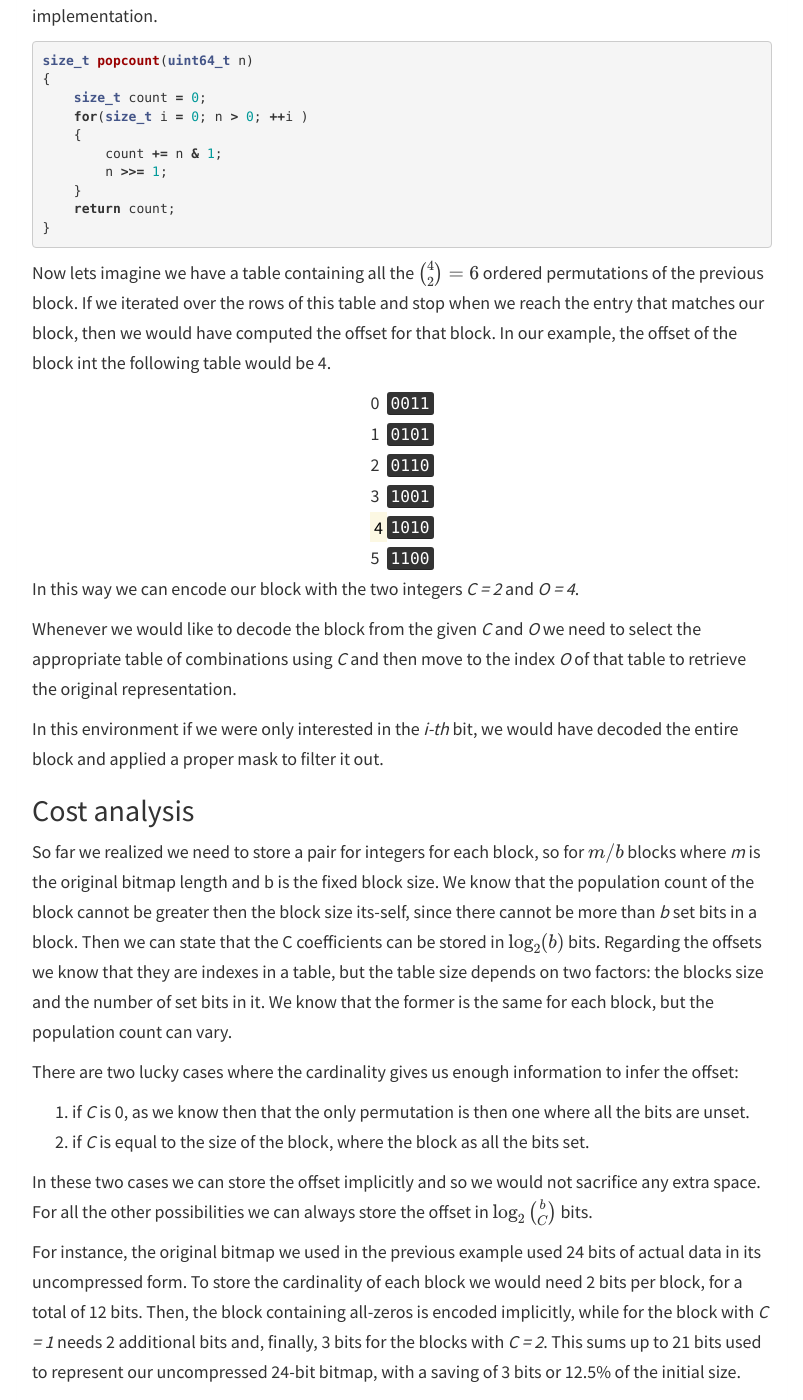
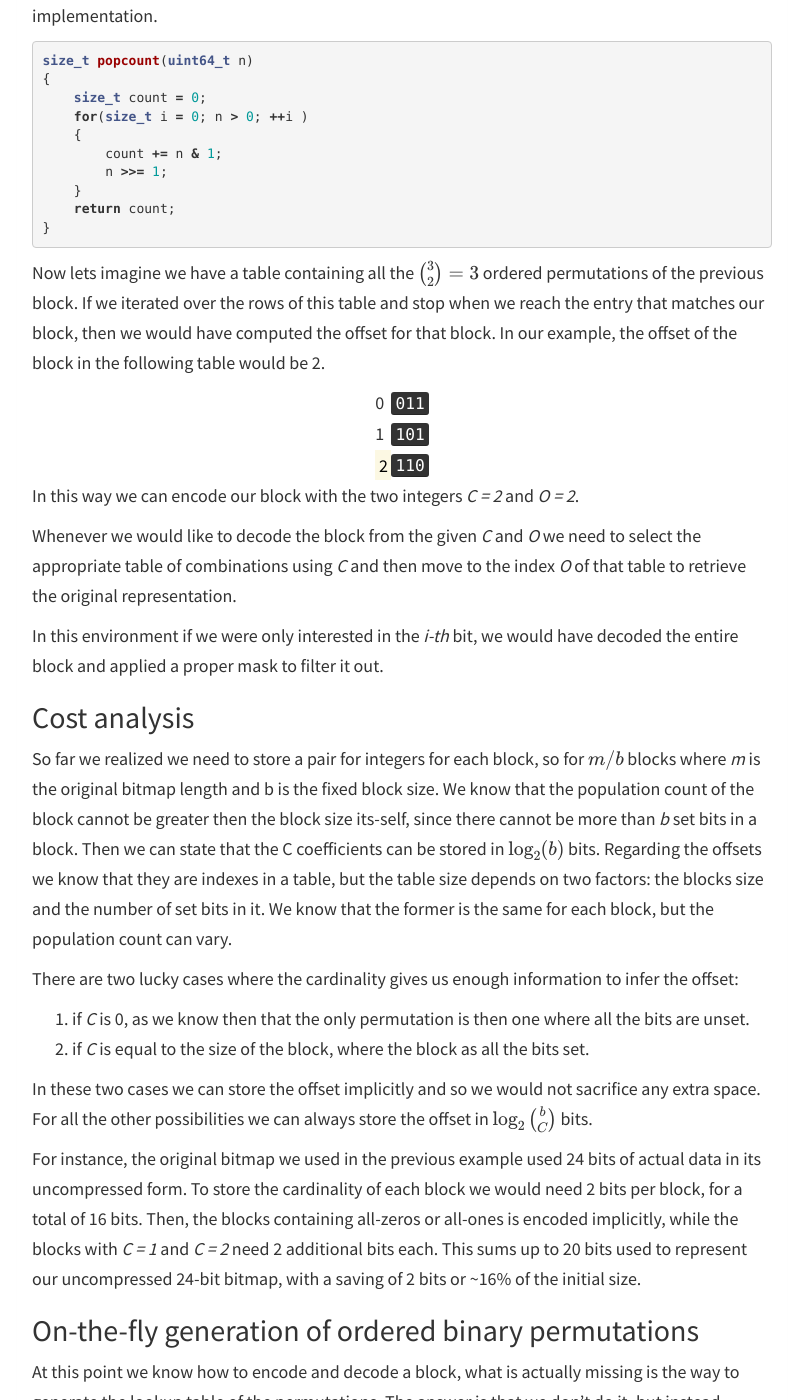
Before and after one commit to amallia/amallia.github.io, a Jekyll site: the page built from _posts/2017-12-12-on-the-fly-encoding-and-decoding-of-bitmaps.markdown, in a window 1280 px wide and 1400 px high, scrolled down 1425 px. Shown: the whole window, without its empty margins (238-1041 px from the left). Built offline with Jekyll 4.4.1, drawn with Linux system fonts in a browser that asks for light colours; nearby versions of some CDN libraries; formulas are drawn with MathJax 3; comment, search, counter and statistics services are not loaded; some of the changed text lies outside the part shown.

Commit message:
Fix error in on-the-fly-encoding-and-decoding-of-bitmaps

```diff
--- a/_posts/2017-12-12-on-the-fly-encoding-and-decoding-of-bitmaps.markdown
+++ b/_posts/2017-12-12-on-the-fly-encoding-and-decoding-of-bitmaps.markdown
@@ -12,7 +12,7 @@ image: /uploads/binary-code.png
 
 A bitmap, also referred to as bit-vector or bit-array, is a sequence of *0s* and *1s* which typically encodes a more complex object.
 
-A common example of this is a set of numbers where each of the elements are indicated as set bits in a bitmap of length equal to the greatest element plus one (as we count from zero), also commonly referred as the *universe*. As an example, the set `{3,12,21,4,23}` can be represented as <kbd>101000000001000000011000</kbd>, where - counting right to left - we have the 1-bit at the corresponding positions of the elements in the initial set.
+A common example of this is a set of numbers where each of the elements are indicated as set bits in a bitmap of length equal to the greatest element plus one (as we count from zero), also commonly referred as the *universe*. As an example, the set `{3,5,21,4,23}` can be represented as <kbd>101000000001000000011000</kbd>, where - counting right to left - we have the 1-bit at the corresponding positions of the elements in the initial set.
 
 The importance of bitmaps is irrefutable, this is why I recently started investigating which are the most effective techniques used to compress them.
 Being able to reduce their memory usage means being able to store more data or, possibly, fit it in a lower level of the cache hierarchy which immediately translates to faster access.
@@ -20,14 +20,14 @@ Being able to reduce their memory usage means being able to store more data or,
 The technique I would like to discuss sets the base for more complex ones, which I will try to cover in a future blog post. The most important property of the following compression algorithm is the ability to query the bitmap without fully decompressing it. Considering the set we saw in the previous example, this would be extremely appealing, as we would be able to tell if an element *i* is present or not just by looking at the bit at position *i*.
 The compression I am going to present falls into the category of data structures called **succinct data structures**, which allow efficient query operations while using an amount of space that is close to the information-theoretic lower bound.
 
-Now we split the bitmap into fixed-length blocks. In the previous example, the bitmap was 24-bit long, if we split it into blocks of 4-bits each we obtain four distinct blocks.
+Now we split the bitmap into fixed-length blocks. In the previous example, the bitmap was 24-bit long, if we split it into blocks of 3-bits each we obtain four distinct blocks.
 
-<center><kbd>1010</kbd> <kbd>0000</kbd> <kbd>0001</kbd> <kbd>0000</kbd> <kbd>0001</kbd> <kbd>1000</kbd></center>
+<center><kbd>101</kbd> <kbd>000</kbd> <kbd>000</kbd> <kbd>001</kbd> <kbd>000</kbd> <kbd>000</kbd> <kbd>111</kbd> <kbd>000</kbd></center>
 
  The idea is to code each block independently from the the others, using a pair of values *<C<sub>i</sub>,O<sub>i</sub>>* for the *i-th* block.
  The first element of the pair is the **cardinality** of the block, also referred as population count or just *popcount*; while the latter is the **offset** in the table that contains all the distinct permutations (so combinations) of the bits in that block [^fn1].
 
-Let's say we want to encode the first block <kbd>1010</kbd>. Calculating *C* is trivial as we need to count the number of bits set to 1. This can also be done in hardware by most of the modern CPUs (I will come back to this topic again in the future), but for now, we can rely on the following naive implementation.
+Let's say we want to encode the first block <kbd>101</kbd>. Calculating *C* is trivial as we need to count the number of bits set to 1. This can also be done in hardware by most of the modern CPUs (I will come back to this topic again in the future), but for now, we can rely on the following naive implementation.
 
 {% highlight cpp %}
 size_t popcount(uint64_t n)
@@ -42,19 +42,16 @@ size_t popcount(uint64_t n)
 }
 {% endhighlight %}
 
-Now lets imagine we have a table containing all the $$\binom{4}{2} = 6$$ ordered permutations of the previous block. If we iterated over the rows of this table and stop when we reach the entry that matches our block, then we would have computed the offset for that block.
-In our example, the offset of the block int the following table would be 4.
+Now lets imagine we have a table containing all the $$\binom{3}{2} = 3$$ ordered permutations of the previous block. If we iterated over the rows of this table and stop when we reach the entry that matches our block, then we would have computed the offset for that block.
+In our example, the offset of the block in the following table would be 2.
 
 |-----------------|:-----------------:|
-| 0               | <kbd>0011</kbd> |
-| 1               | <kbd>0101</kbd> |
-| 2               | <kbd>0110</kbd> |
-| 3               | <kbd>1001</kbd> |
-| <mark>4</mark>  | <kbd>1010</kbd> |
-| 5               | <kbd>1100</kbd> |
+| 0               | <kbd>011</kbd> |
+| 1               | <kbd>101</kbd> |
+| <mark>2</mark>  | <kbd>110</kbd> |
 {:style="margin: auto;"}
 
-In this way we can encode our block with the two integers *C = 2* and *O = 4*.
+In this way we can encode our block with the two integers *C = 2* and *O = 2*.
 
 Whenever we would like to decode the block from the given *C* and *O* we need to select the appropriate table of combinations using *C* and then move to the index *O* of that table to retrieve the original representation.
 
@@ -73,7 +70,7 @@ There are two lucky cases where the cardinality gives us enough information to i
 
 In these two cases we can store the offset implicitly and so we would not sacrifice any extra space. For all the other possibilities we can always store the offset in $$\log_2\binom{b}{C}$$ bits.
 
-For instance, the original bitmap we used in the previous example used 24 bits of actual data in its uncompressed form. To store the cardinality of each block we would need 2 bits per block, for a total of 12 bits. Then, the block containing all-zeros is encoded implicitly, while for the block with *C = 1* needs 2 additional bits and, finally, 3 bits for the blocks with *C = 2*. This sums up to 21 bits used to represent our uncompressed 24-bit bitmap, with a saving of 3 bits or 12.5% of the initial size.
+For instance, the original bitmap we used in the previous example used 24 bits of actual data in its uncompressed form. To store the cardinality of each block we would need 2 bits per block, for a total of 16 bits. Then, the blocks containing all-zeros or all-ones is encoded implicitly, while the blocks with *C = 1* and *C = 2* need 2 additional bits each. This sums up to 20 bits used to represent our uncompressed 24-bit bitmap, with a saving of 2 bits or ~16% of the initial size.
 
 ## On-the-fly generation of ordered binary permutations
 
@@ -131,7 +128,7 @@ Since most of the times we are interested in a single bit of the block and block
 
 ## Conclusion
 
-I feel this is a nice and elegant way to compress a bitmap while keeping the ability to access it in constant time as it on-the-fly decoding only depends on the the block size which is fixed. I am also sure that further improvements for faster decoding can be possible with the use of SIMD instructions.
+I feel this is a nice and elegant way to compress a bitmap while keeping the ability to decode a block in constant time as it on-the-fly decoding only depends on the the block size which is fixed. I am also sure that further improvements for faster decoding can be possible with the use of SIMD instructions.
 
 Feel free to get in touch if you want to share any feedback or have any ideas about the topic and would like to dig more into it.
 
```
